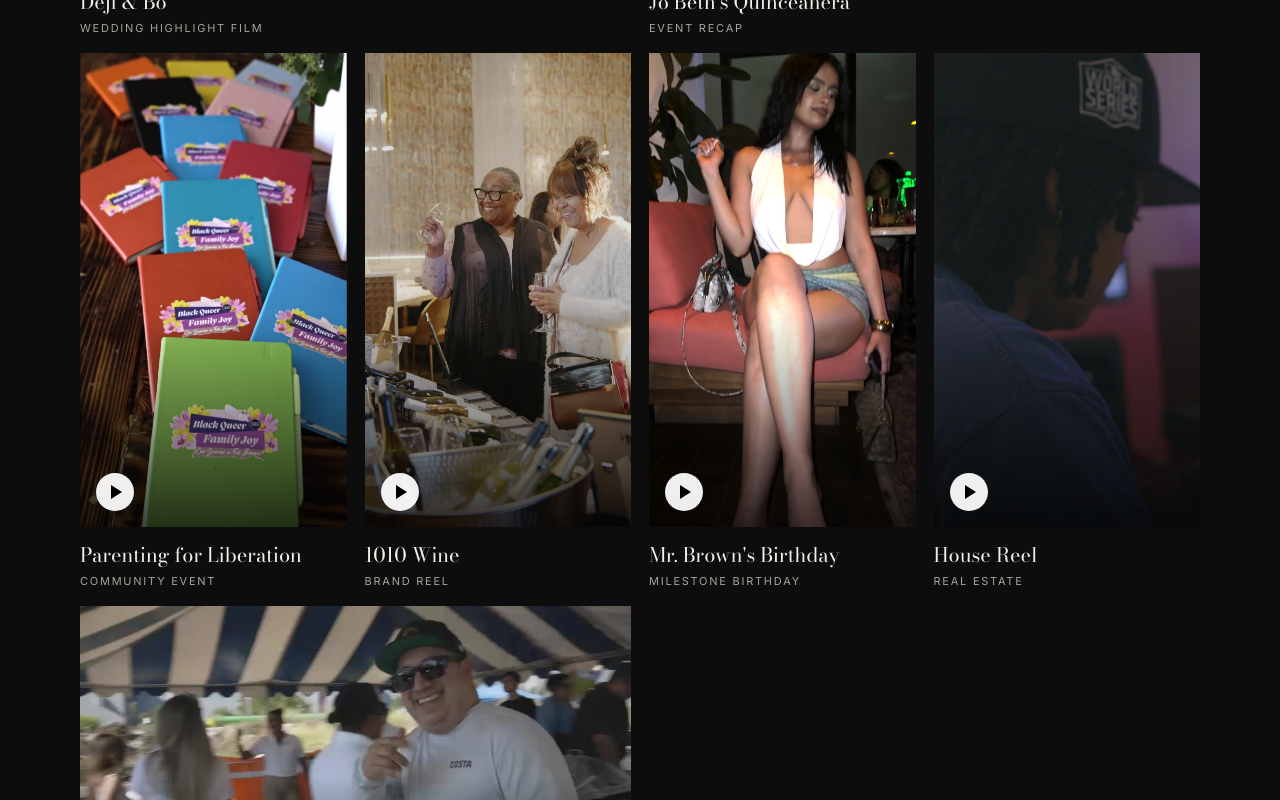
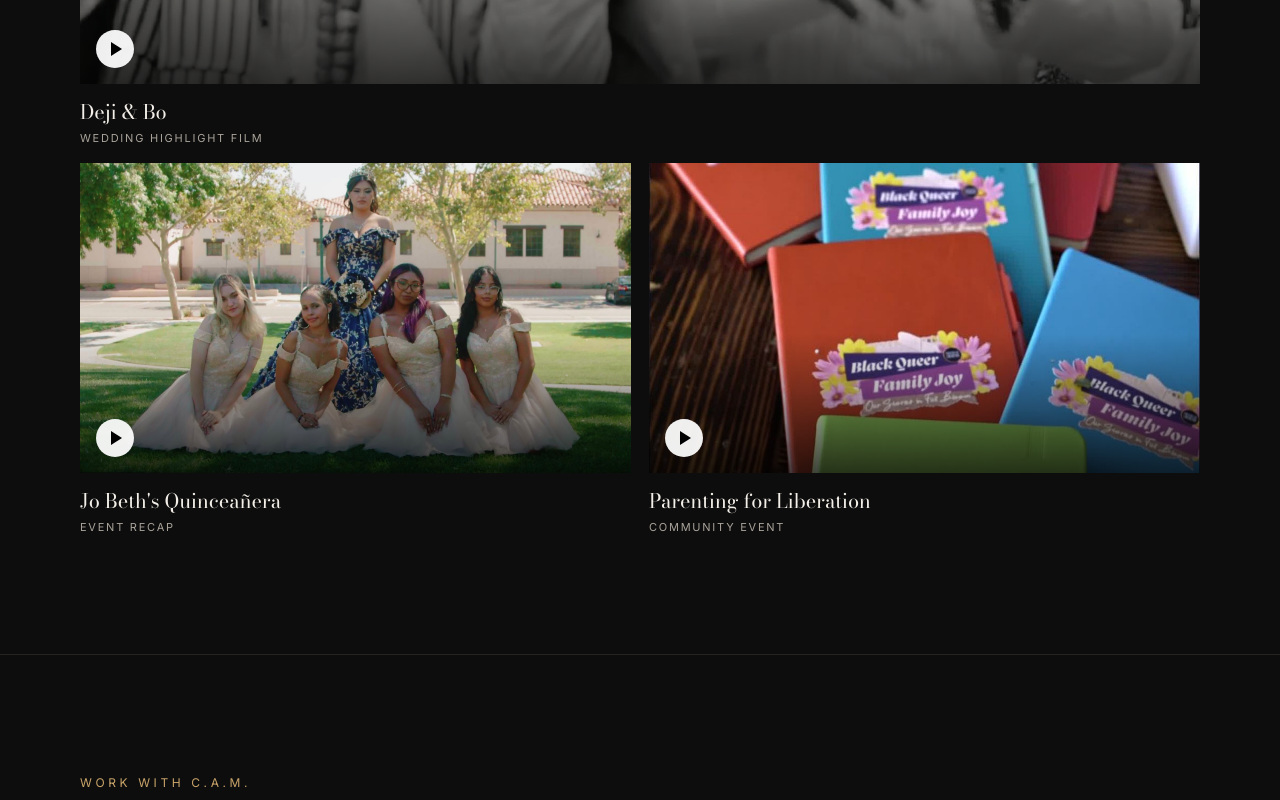
Before and after one commit to jackson-camerond/creatingartfulmoments-site, a plain HTML site: page index.html in a window 1280 px wide. Shown: the part 1400-2200 px from the top of the page. Drawn offline with nearby package versions, Linux system fonts and the light colour scheme.

Commit message:
Feature three films with play links

```diff
--- a/index.html
+++ b/index.html
@@ -41,6 +41,7 @@ h2{font-family:'Bodoni Moda',serif;font-weight:400;font-size:clamp(32px,5vw,52px
 .grid{display:grid;grid-template-columns:repeat(12,1fr);gap:clamp(10px,1.6vw,18px)}
 .film{grid-column:span 6;position:relative;text-decoration:none;display:block}
 .film.v{grid-column:span 3}
+.feat .film.big{grid-column:span 12}.feat .film.big .f{aspect-ratio:21/9}
 .film .f{position:relative;aspect-ratio:16/9;overflow:hidden;background:var(--card)}
 .film.v .f{aspect-ratio:9/16}
 .film img{width:100%;height:100%;object-fit:cover;transition:transform .6s ease;display:block}
@@ -72,19 +73,14 @@ footer .wrap{display:flex;justify-content:space-between;gap:16px;flex-wrap:wrap}
   <h1>Your day, <em>in motion.</em></h1>
   <p class="lede">Wedding films, event recaps and brand stories. Cut with care, delivered ready to share.</p>
   <div class="btns"><a class="btn solid" href="#films">Watch the films</a><a class="btn" href="#book">Book a call</a></div>
-</div><a class="play" href="#films" aria-label="Play reel"></a></div>
+</div><a class="play" href="https://www.dropbox.com/scl/fi/frt9xx2ghwunxiawphruj/Deji-Bo-highlightsFinal.mp4?rlkey=aktpxfxstpmyhwn7mg8tdb3e5&amp;dl=0" target="_blank" rel="noopener" aria-label="Play the Deji and Bo film"></a></div>
 
 <section id="films"><div class="wrap">
-  <div class="head"><div><div class="kick">Selected work</div><h2>Films</h2></div><p>A few recent pieces. Weddings, quinceañeras, milestone birthdays and brands across Los Angeles.</p></div>
-  <div class="filters"><button class="on" data-f="all">All</button><button data-f="wedding">Weddings</button><button data-f="event">Events</button><button data-f="brand">Brands</button></div>
-  <div class="grid">
-    <a class="film" data-k="wedding" href="#book"><div class="f"><img src="img/thumbs/deji-bo-highlightsfinal.jpg" alt=""><span class="tri"></span></div><div class="t">Deji &amp; Bo</div><div class="s">Wedding highlight film</div></a>
-    <a class="film" data-k="event" href="#book"><div class="f"><img src="img/thumbs/jo-beth-recap.jpg" alt=""><span class="tri"></span></div><div class="t">Jo Beth's Quinceañera</div><div class="s">Event recap</div></a>
-    <a class="film v" data-k="brand" href="#book"><div class="f"><img src="img/thumbs/fulleditcopywritefree.jpg" alt=""><span class="tri"></span></div><div class="t">Parenting for Liberation</div><div class="s">Community event</div></a>
-    <a class="film v" data-k="brand" href="#book"><div class="f"><img src="img/thumbs/jsl-wine-1010final.jpg" alt=""><span class="tri"></span></div><div class="t">1010 Wine</div><div class="s">Brand reel</div></a>
-    <a class="film v" data-k="event" href="#book"><div class="f"><img src="img/thumbs/mrbrownbirthdayedit.jpg" alt=""><span class="tri"></span></div><div class="t">Mr. Brown's Birthday</div><div class="s">Milestone birthday</div></a>
-    <a class="film v" data-k="brand" href="#book"><div class="f"><img src="img/thumbs/housereelfinal3.jpg" alt=""><span class="tri"></span></div><div class="t">House Reel</div><div class="s">Real estate</div></a>
-    <a class="film" data-k="event" href="#book"><div class="f"><img src="img/thumbs/oakleyeventrecap.jpg" alt=""><span class="tri"></span></div><div class="t">Oakley</div><div class="s">Event recap</div></a>
+  <div class="head"><div><div class="kick">Selected work</div><h2>Films</h2></div><p>Three recent films. A wedding, a quinceañera and a community event. Tap to watch.</p></div>
+  <div class="grid feat">
+    <a class="film big" href="https://www.dropbox.com/scl/fi/frt9xx2ghwunxiawphruj/Deji-Bo-highlightsFinal.mp4?rlkey=aktpxfxstpmyhwn7mg8tdb3e5&amp;dl=0" target="_blank" rel="noopener"><div class="f"><img src="img/thumbs/deji-bo-highlightsfinal.jpg" alt="Deji and Bo wedding highlight film, Los Angeles"><span class="tri"></span></div><div class="t">Deji &amp; Bo</div><div class="s">Wedding highlight film</div></a>
+    <a class="film" href="https://www.dropbox.com/scl/fi/dpl6sqa8xy5drcetej1i4/Jo-Beth-Recap.mp4?rlkey=ljil43ktbkfr85cycy2gmu5xh&amp;dl=0" target="_blank" rel="noopener"><div class="f"><img src="img/thumbs/jo-beth-recap.jpg" alt="Jo Beth quinceanera recap film"><span class="tri"></span></div><div class="t">Jo Beth's Quinceañera</div><div class="s">Event recap</div></a>
+    <a class="film" href="https://www.dropbox.com/scl/fi/0qkw7eqoahql5ez7y4nl0/FullEditCopywriteFree.mp4?rlkey=wu1gqmx2uky18ddl87d04xpk5&amp;dl=0" target="_blank" rel="noopener"><div class="f"><img src="img/thumbs/fulleditcopywritefree.jpg" alt="Parenting for Liberation community event film"><span class="tri"></span></div><div class="t">Parenting for Liberation</div><div class="s">Community event</div></a>
   </div>
 </div></section>
 
@@ -105,10 +101,4 @@ footer .wrap{display:flex;justify-content:space-between;gap:16px;flex-wrap:wrap}
 </div></section>
 
 <footer><div class="wrap"><span>© 2026 Creating Artful Moments · Cam Jackson · Los Angeles</span><span><a href="mailto:contact@camstudios.la">contact@camstudios.la</a> · <a href="https://gallery.creatingartfulmoments.com">Client galleries</a> · <a href="https://camstudios.la">Photography</a></span></div></footer>
-<script>
-document.querySelectorAll(".filters button").forEach(b=>b.onclick=()=>{
-  document.querySelectorAll(".filters button").forEach(x=>x.classList.toggle("on",x===b));
-  document.querySelectorAll(".film").forEach(f=>f.style.display=b.dataset.f==="all"||f.dataset.k===b.dataset.f?"":"none");
-});
-</script>
 </body></html>
```
Also changed, not shown: img/thumbs/housereelfinal3.jpg (deleted), img/thumbs/jsl-wine-1010final.jpg (deleted), img/thumbs/mrbrownbirthdayedit.jpg (deleted), img/thumbs/oakleyeventrecap.jpg (deleted).
